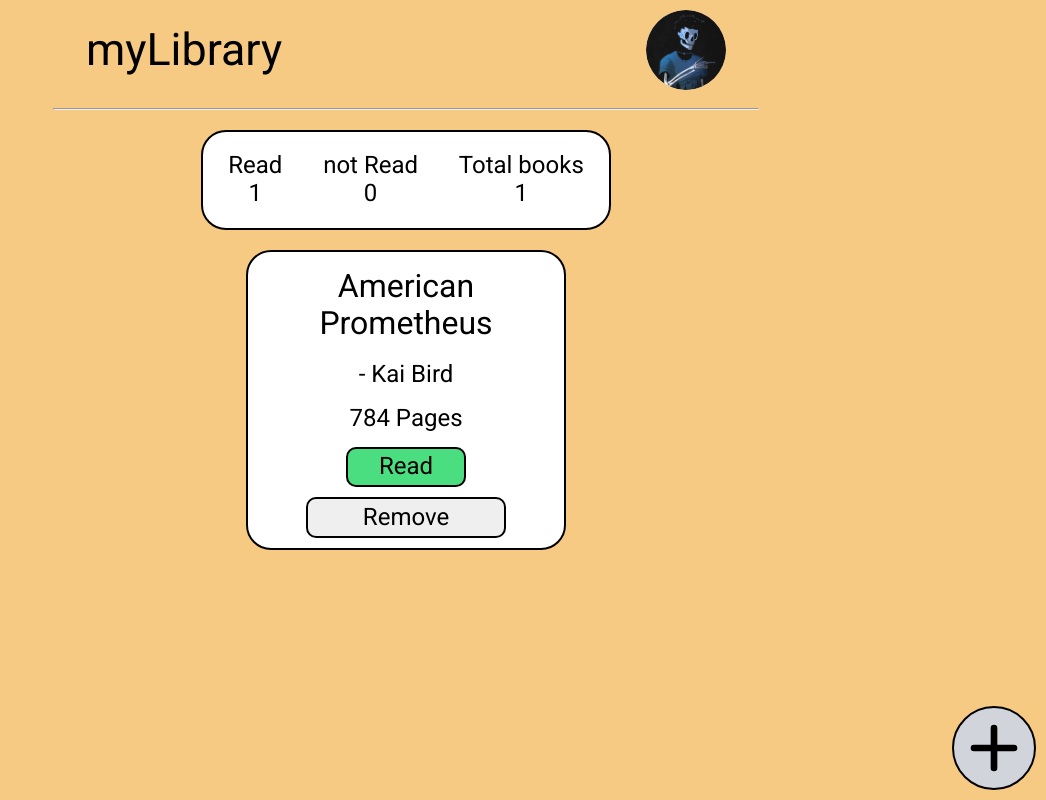
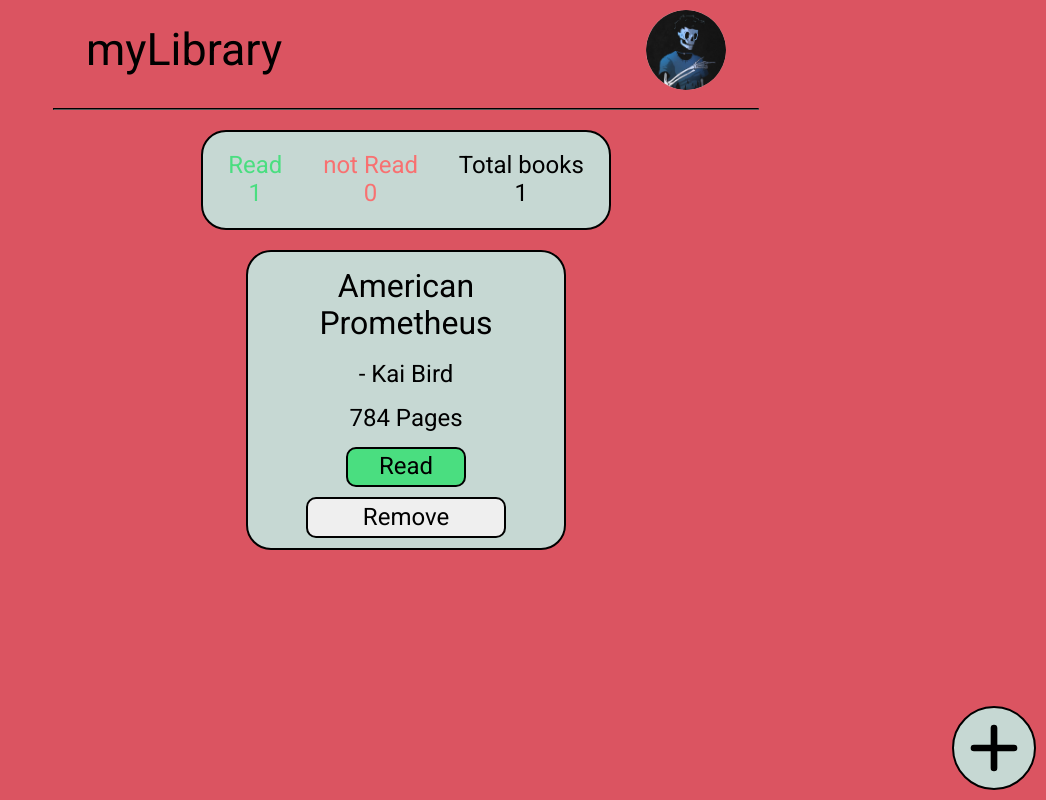
Before and after one commit to xAdhithiyan/library, a plain HTML site: page index.html in a window 1280 px wide. Shown: the whole page, without its empty margins (234-1280 px from the left). Drawn offline with Linux system fonts and the light colour scheme.

Commit message:
remove unnecessary comments

```diff
--- a/script.js
+++ b/script.js
@@ -14,7 +14,6 @@ function Books(title,author,pages,read){
     this.read = read;
 }
 
-
 //function to enter books in the main array myLibrary
 function addBook (){
     const bookDetails = document.querySelectorAll("input");
@@ -23,7 +22,6 @@ function addBook (){
     displayBook();
     updateMainMenu();
     bookDetails[0].value = bookDetails[1].value = bookDetails[2].value = "";
-    console.log(myLibrary)
 }
 
 
@@ -103,8 +101,6 @@ function removeButton(e, btn){
 
     }
     updateMainMenu();
-
-    console.log(myLibrary)
 }
 function readButton(e,btn,div){
     //updating main array
@@ -124,7 +120,6 @@ function readButton(e,btn,div){
         myLibrary[arrayPosition]["read"] = "Read";
     }
     updateMainMenu();
-    console.log(myLibrary)
 }
 
 function updateMainMenu(){
--- a/styles.css
+++ b/styles.css
@@ -1,16 +1,12 @@
 @import url('https://fonts.googleapis.com/css2?family=Roboto:wght@100;400&display=swap');
 :root{
     font-family: 'Roboto', sans-serif;
-    background-color: #f6ca83;
-    /* overflow: hidden; */
-    --bg-color: #d1d5db;
+    --bg-color: #DB5461;
+    --secondary-bg-color: #C6D8D3;
     --valid-color: #4ade80; /* tailwind 400 green */
-    --valid-color-lighter: #86efac;
     --invalid-color: #f87171;
-    --invalid-color-lighter: #fca5a5;
+    background-color: var(--bg-color);
 }
-
-
 header{
     font-size: 2.8rem;
     width: 50%;
@@ -28,13 +24,16 @@ img{
 }
 hr{
     width: 55%;
+    color: black;
+    border-color: black;
+    border-color: black;
 }
 
 .subheading{
     box-sizing: border-box;
     padding: 25px;
     border: 2px solid black;
-    background-color: white;
+    background-color: var(--secondary-bg-color);
     border-radius: 25px;
     font-size:1.5rem;
     width: 32%;
@@ -54,6 +53,12 @@ hr{
     flex-direction: column;
     align-items: center;
     text-align: center;
+}
+.subheading > div:first-child{
+    color:var(--valid-color)
+}
+.subheading > div:nth-child(2){
+    color:var(--invalid-color)
 }
 .cards{
     height: max(300px ,calc(100vh - 290px));
@@ -83,7 +88,7 @@ hr{
     justify-items: center;
 
     border: 2px solid black;
-    background-color: white;
+    background-color: var(--secondary-bg-color);
     border-radius: 25px;
 }
 .cards > .box > div:nth-child(1){
@@ -113,7 +118,7 @@ button{
     right:10px;
     height:80px;
     border: 2px solid black;
-    background-color: var(--bg-color);
+    background-color: var(--secondary-bg-color);
 }
 
 .addBookBtn:hover{
@@ -132,6 +137,7 @@ button{
     border: 3px solid black;
     border-radius: 25px;
     font-size: 1.5rem;
+    background-color: var(--secondary-bg-color)
 }
 form > div{
     margin:5px;
```
